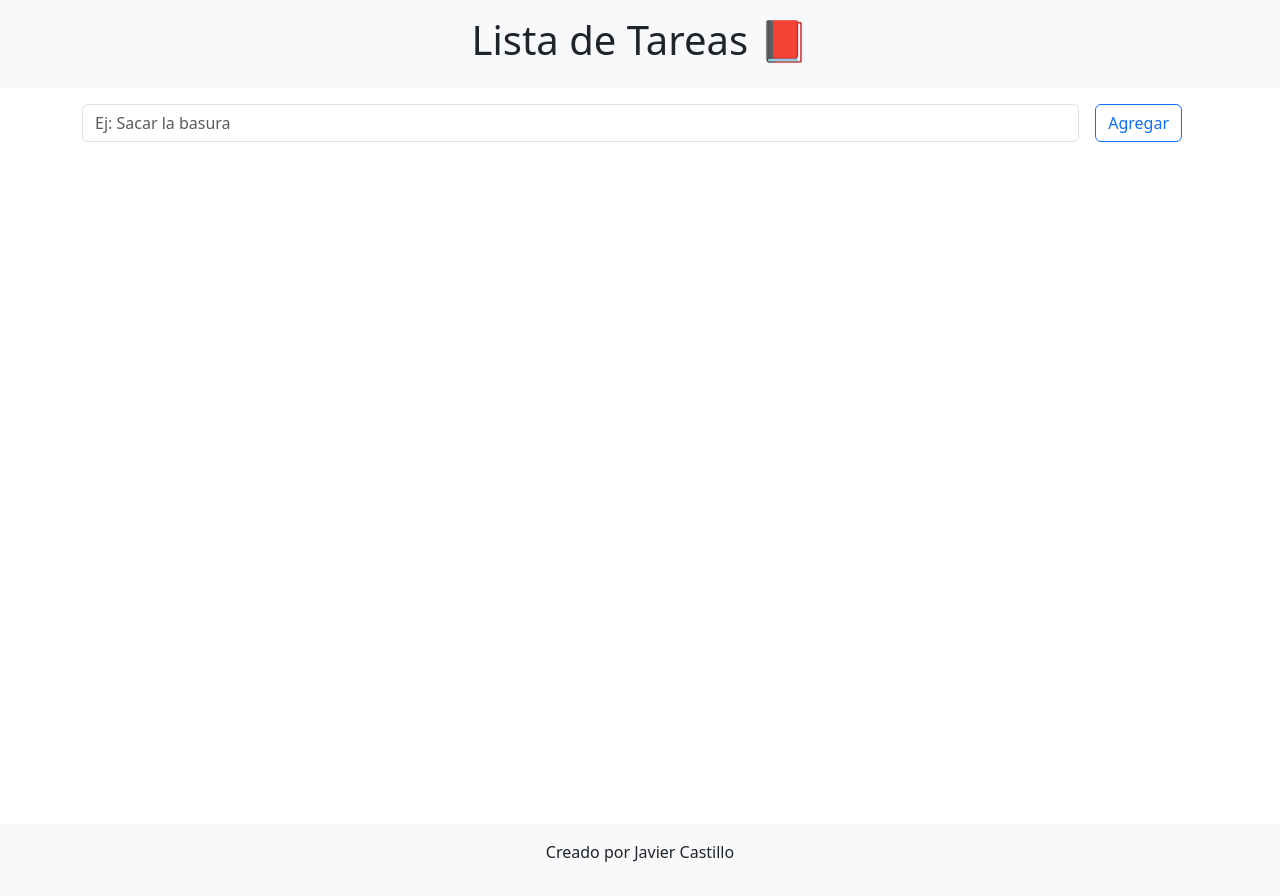
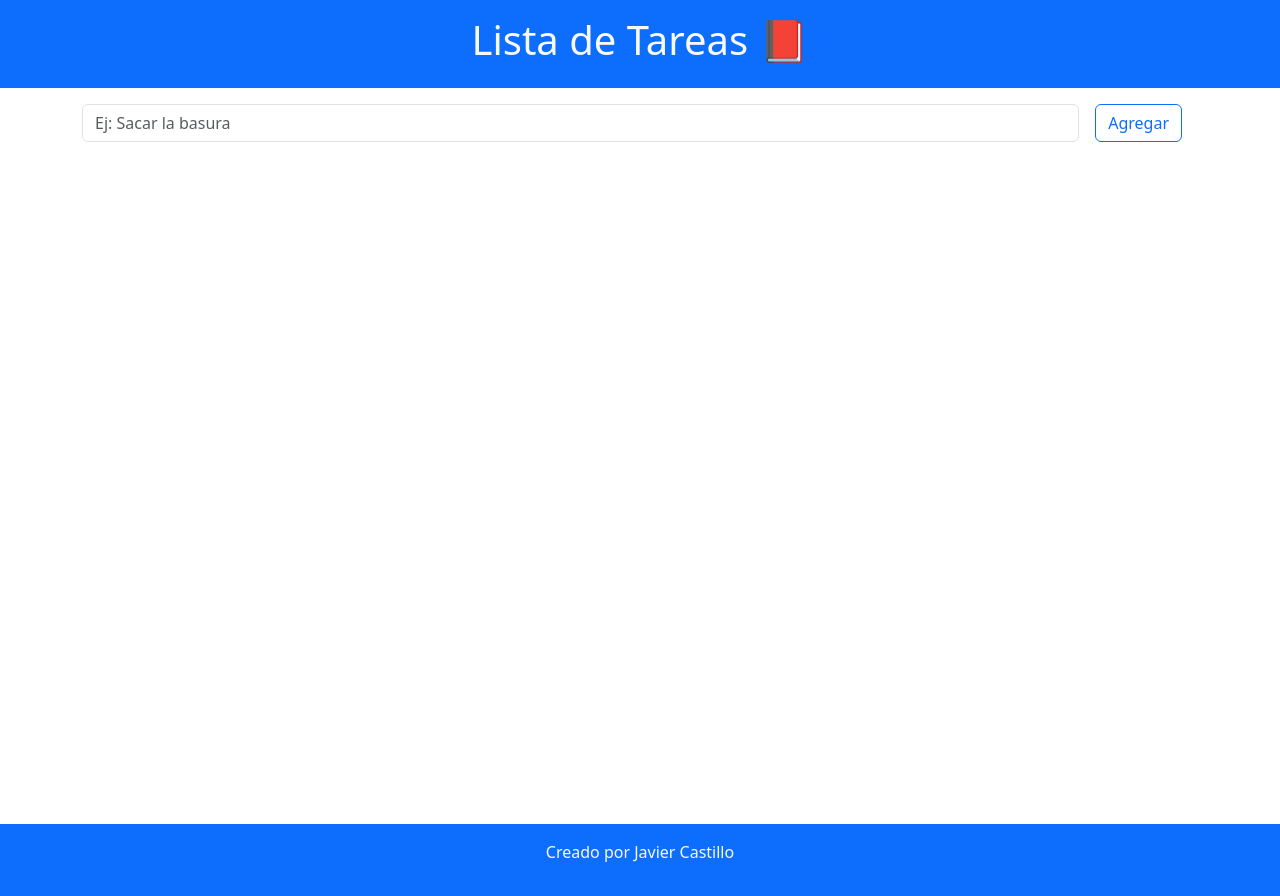
Before and after one commit to javicasstillo/lista-de-tareas-con-localStorage, a plain HTML site: page index.html in a window 1280 px wide. Drawn offline with nearby package versions, Linux system fonts and the light colour scheme; some packages are replaced by stand-ins of ours; a script that the page names is missing.

Commit message:
se agrega color

```diff
--- a/index.html
+++ b/index.html
@@ -10,9 +10,9 @@
 </head>
 <body>
 
-    <header class="bg-body-tertiary">
+    <header class="bg-primary">
         <nav class=" container py-3">
-            <h1 class="text-center">Lista de Tareas 📕</h1>
+            <h1 class="text-center text-light">Lista de Tareas 📕</h1>
         </nav>
     </header>
 
@@ -43,8 +43,8 @@
 
     </main>
 
-    <footer class="bg-body-tertiary py-3">
-        <p class="text-center">Creado por Javier Castillo</p>
+    <footer class="bg-primary py-3">
+        <p class="text-center text-light">Creado por Javier Castillo</p>
     </footer>
     <script src="https://cdn.jsdelivr.net/npm/sweetalert2@11.22.0/dist/sweetalert2.all.min.js" integrity="sha256-WjwoxFTbs4JzyDmrHgK4VgR+Dz7he8HYwCbocAlNn9k=" crossorigin="anonymous"></script>
     <script src="https://cdn.jsdelivr.net/npm/bootstrap@5.3.6/dist/js/bootstrap.bundle.min.js" integrity="sha384-j1CDi7MgGQ12Z7Qab0qlWQ/Qqz24Gc6BM0thvEMVjHnfYGF0rmFCozFSxQBxwHKO" crossorigin="anonymous"></script>
```
